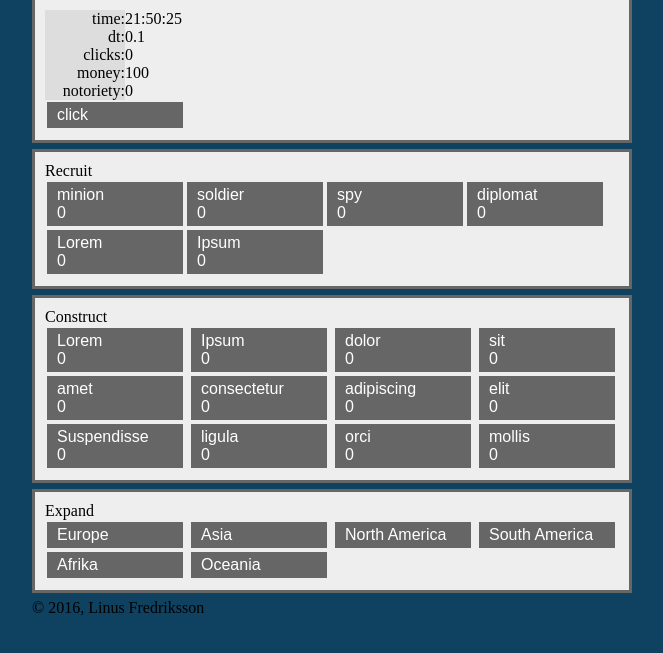
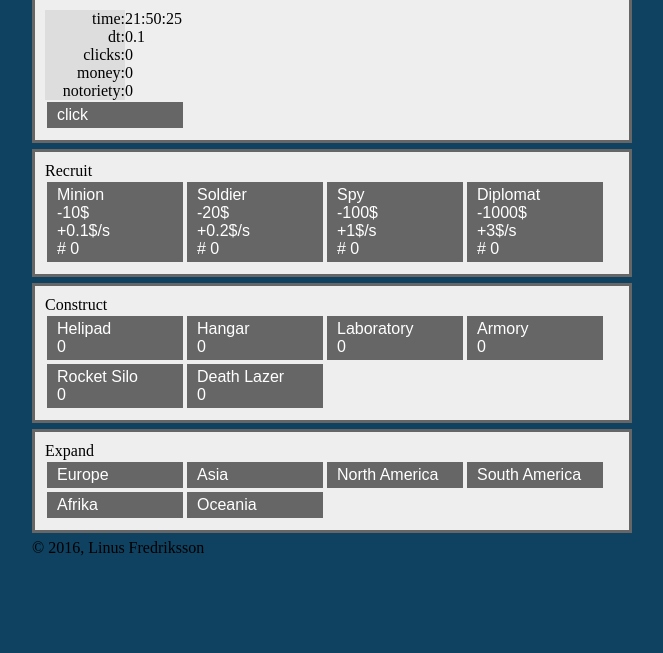
Before and after one commit to linfredriksson/IncrementalGame, a plain HTML site: page source/index.html in a window 1280 px wide. Shown: the part 49-702 px from the top of the page, without its empty margins (308-971 px from the left). Drawn offline with Linux system fonts and the light colour scheme.

Commit message:
- Add buldings to js. - Add continents to js. - Add functions for creating buttons. - Add functions for creating bulding/continent objects.

```diff
--- a/source/index.html
+++ b/source/index.html
@@ -16,34 +16,31 @@
 			<button type="button"id="click">click</button>
 		</div>
 		<div id="recruit" class="box">
-			Recruit<br>
+			<p>Recruit</p>
 		</div>
-		<div class="box">
-			Construct<br>
-
-			<button type="button">Lorem<br>0</button>
+		<div id="construct" class="box">
+			<p>Construct</p>
+			<!--<button type="button">Lorem<br>0</button>
 			<button type="button">Ipsum<br>0</button>
 			<button type="button">dolor<br>0</button>
 			<button type="button">sit<br>0</button>
-
 			<button type="button">amet<br>0</button>
 			<button type="button">consectetur<br>0</button>
 			<button type="button">adipiscing<br>0</button>
 			<button type="button">elit<br>0</button>
-
 			<button type="button">Suspendisse<br>0</button>
 			<button type="button">ligula<br>0</button>
 			<button type="button">orci<br>0</button>
-			<button type="button">mollis<br>0</button>
+			<button type="button">mollis<br>0</button>-->
 		</div>
-		<div class="box">
-			Expand<br>
-			<button type="button">Europe</button>
+		<div id="expand" class="box">
+			<p>Expand</p>
+			<!--<button type="button">Europe</button>
 			<button type="button">Asia</button>
 			<button type="button">North America</button>
 			<button type="button">South America</button>
 			<button type="button">Afrika</button>
-			<button type="button">Oceania</button>
+			<button type="button">Oceania</button>-->
 		</div>
 		<div id="footer"><!--&copy; 2016, Linus Fredriksson--></div>
 	</div>
--- a/source/script.js
+++ b/source/script.js
@@ -3,42 +3,89 @@ var numberOfClicks;
 var money;
 var notoriety;
 var minionType;
+var buildingType;
+var continent;
 
 function initiate()
 {
 	oldTime = new Date();
 	numberOfClicks = 0;
-	money = 100;
+	money = 0;
 	notoriety = 0;
 	minions = 0;
 	minionType = {};
+	buildingType = {};
+	continent = {}
 
-	addMinionType("minion", 10, 0.1);
-	addMinionType("soldier", 20, 0.2);
-	addMinionType("spy", 100, 1);
-	addMinionType("diplomat", 1000, 3);
-	addMinionType("Lorem", 100000, 0);
-	addMinionType("Ipsum", 100000, 0);
+	addMinionType("Minion", 10, 0.1);
+	addMinionType("Soldier", 20, 0.2);
+	addMinionType("Spy", 100, 1);
+	addMinionType("Diplomat", 1000, 3);
 
 	for(var type in minionType)
-	{
-		test(type);
-	}
+		createRecruitButton(type);
+
+	addBuildingType("Helipad");
+	addBuildingType("Hangar");
+	addBuildingType("Laboratory");
+	addBuildingType("Armory");
+	addBuildingType("Rocket Silo");
+	addBuildingType("Death Lazer");
+
+	for(var type in buildingType)
+		createBuildingButton(type);
+
+	addContinent("Europe", 1000000, true);
+	addContinent("Asia", 1000000, false);
+	addContinent("North America", 1000000, false);
+	addContinent("South America", 1000000, false);
+	addContinent("Afrika", 1000000, false);
+	addContinent("Oceania", 1000000, false);
+
+	for(var cont in continent)
+		createContinentButton(cont);
 
 	document.getElementById("click").onclick = click;
 
+	footerText();
 	updateValues();
-	footerText();
+	updateRecruitButtons();
+	updateConstructButtons();
+	updateContinentButtons();
 	main();
 }
 
-function test(type)
+function createRecruitButton(type)
 {
 	var button = document.createElement("button");
-	button.innerHTML = type + "<br>0";
 	button.id = type;
 	button.addEventListener("click", function(){addMinion(type); return false;});
 	document.getElementById("recruit").appendChild(button);
+}
+
+function createBuildingButton(type)
+{
+	var button = document.createElement("button");
+	button.id = type;
+	/*button.addEventListener("click", function(){; return false;});*/
+	document.getElementById("construct").appendChild(button);
+}
+
+function createContinentButton(type)
+{
+	var button = document.createElement("button");
+	button.id = type;
+	/*button.addEventListener("click", function(){; return false;});*/
+	document.getElementById("expand").appendChild(button);
+}
+
+/* USE THIS INSTEAD OF OTHER CREATE BUTTONS LATER */
+function createButton(boxID, type)
+{
+	var button = document.createElement("button");
+	button.id = type;
+	/*button.addEventListener("click", function(){; return false;});*/
+	document.getElementById(bodID).appendChild(button);
 }
 
 function addMinionType(name, cost, incomePerSecond)
@@ -51,14 +98,58 @@ function addMinionType(name, cost, incomePerSecond)
 	};
 }
 
-function updateValues(dt)
+function addBuildingType(name, cost, incomePerSecond)
+{
+	buildingType[name] = {
+		name: name,
+		cost: cost,
+		incomePerSecond: incomePerSecond,
+		increaseType: "", /* used to increase the income of a type of minion */
+		increaseRate: 0, /* how much minion type is increased */
+		count: 0
+	};
+}
+
+function addContinent(name, cost, presence)
+{
+	continent[name] = {
+		name: name,
+		cost: cost,
+		presence: presence
+	};
+}
+
+function updateValues()
 {
 	document.getElementById("clicks").innerHTML = numberOfClicks;
 	document.getElementById("money").innerHTML = money;
 	document.getElementById("notoriety").innerHTML = notoriety;
+}
+
+function updateRecruitButtons()
+{
 	for(var type in minionType)
 	{
-		document.getElementById(type).innerHTML = type + "<br>" + minionType[type].count;
+		document.getElementById(type).innerHTML = type +
+			"<br>-" + minionType[type].cost +
+			"$<br>+" + minionType[type].incomePerSecond +
+			"$/s<br># " + minionType[type].count;
+	}
+}
+
+function updateConstructButtons()
+{
+	for(var type in buildingType)
+	{
+		document.getElementById(type).innerHTML = type + "<br>0";
+	}
+}
+
+function updateContinentButtons()
+{
+	for(var cont in continent)
+	{
+		document.getElementById(cont).innerHTML = cont;
 	}
 }
 
@@ -70,16 +161,15 @@ function main()
 	document.getElementById("txt").innerHTML = time;
 	document.getElementById("dt").innerHTML = dt;
 
-
 	for(var type in minionType)
 	{
 		var add = minionType[type].count * minionType[type].incomePerSecond * dt;
 		money += add;
 		notoriety += add;
-		document.getElementById(type).innerHTML = minionType[type].count;
 	}
 
-	updateValues(dt);
+	updateValues();
+
 	oldTime = newTime;
 	var t = setTimeout(main, 100);
 }
@@ -104,5 +194,6 @@ function addMinion(type)
 	++minionType[type].count;
 	money = money - minionType[type].cost;
 	updateValues();
+	updateRecruitButtons();
 	return false;
 }
--- a/source/style.css
+++ b/source/style.css
@@ -1,3 +1,8 @@
+p
+{
+	margin: 0px;
+}
+
 div.title
 {
 	float: left;
```
